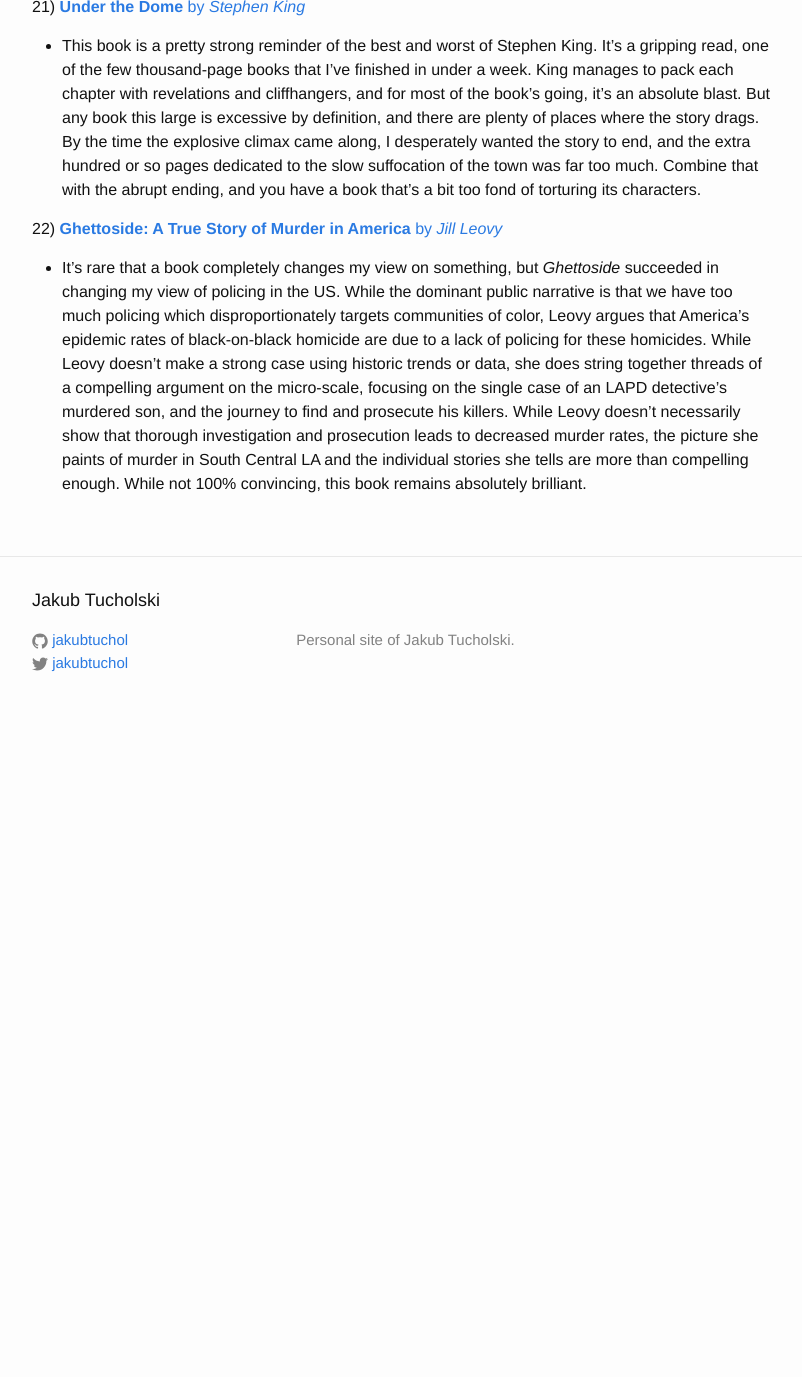
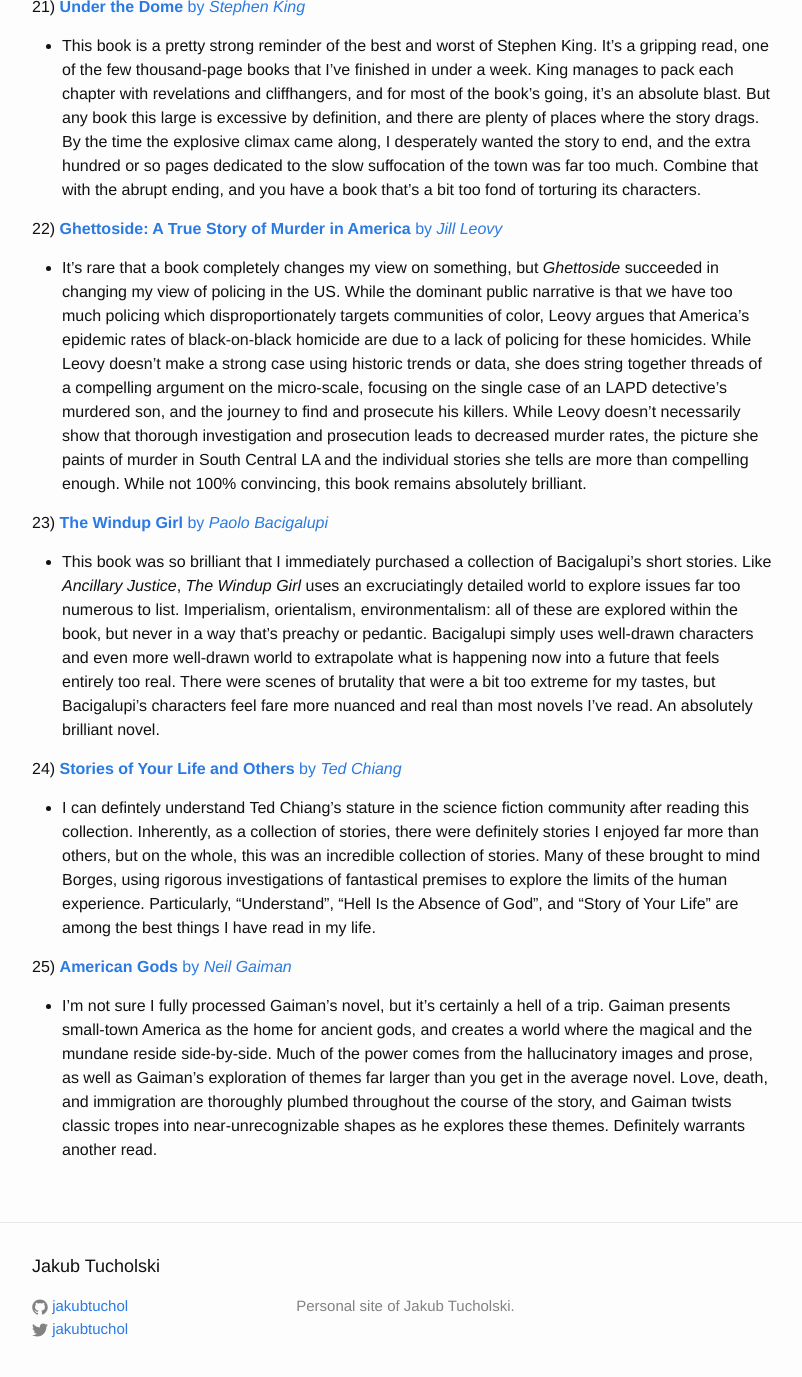
Before and after one commit to jakubtuchol/jakubtuchol.github.io, a Jekyll site: the page built from _posts/2017-01-02-yearly-reading-list.markdown, in a window 1280 px wide and 1400 px high, scrolled down 3739 px. Shown: the top 1377 px of the window, without its empty margins (238-1040 px from the left). Built offline with Jekyll 4.4.1, drawn with Linux system fonts in a browser that asks for light colours; before the commit the page ends 4473 px from its top, so only the background shows below that.

Commit message:
adding 3 books

```diff
--- a/_posts/2017-01-02-yearly-reading-list.markdown
+++ b/_posts/2017-01-02-yearly-reading-list.markdown
@@ -98,6 +98,19 @@ This year, I'm aiming to read 52 books (one per week for a year). I'll be keepin
 
 * It's rare that a book completely changes my view on something, but *Ghettoside* succeeded in changing my view of policing in the US. While the dominant public narrative is that we have too much policing which disproportionately targets communities of color, Leovy argues that America's epidemic rates of black-on-black homicide are due to a lack of policing for these homicides. While Leovy doesn't make a strong case using historic trends or data, she does string together threads of a compelling argument on the micro-scale, focusing on the single case of an LAPD detective's murdered son, and the journey to find and prosecute his killers. While Leovy doesn't necessarily show that thorough investigation and prosecution leads to decreased murder rates, the picture she paints of murder in South Central LA and the individual stories she tells are more than compelling enough. While not 100% convincing, this book remains absolutely brilliant.
 
+23) [**The Windup Girl** by *Paolo Bacigalupi*][windup_girl]
+
+* This book was so brilliant that I immediately purchased a collection of Bacigalupi's short stories. Like *Ancillary Justice*, *The Windup Girl* uses an excruciatingly detailed world to explore issues far too numerous to list. Imperialism, orientalism, environmentalism: all of these are explored within the book, but never in a way that's preachy or pedantic. Bacigalupi simply uses well-drawn characters and even more well-drawn world to extrapolate what is happening now into a future that feels entirely too real. There were scenes of brutality that were a bit too extreme for my tastes, but Bacigalupi's characters feel fare more nuanced and real than most novels I've read. An absolutely brilliant novel.
+
+24) [**Stories of Your Life and Others** by *Ted Chiang*][story_life]
+
+* I can defintely understand Ted Chiang's stature in the science fiction community after reading this collection. Inherently, as a collection of stories, there were definitely stories I enjoyed far more than others, but on the whole, this was an incredible collection of stories. Many of these brought to mind Borges, using rigorous investigations of fantastical premises to explore the limits of the human experience. Particularly, "Understand", "Hell Is the Absence of God", and "Story of Your Life" are among the best things I have read in my life.
+
+25) [**American Gods** by *Neil Gaiman*][american_gods]
+
+* I'm not sure I fully processed Gaiman's novel, but it's certainly a hell of a trip. Gaiman presents small-town America as the home for ancient gods, and creates a world where the magical and the mundane reside side-by-side. Much of the power comes from the hallucinatory images and prose, as well as Gaiman's exploration of themes far larger than you get in the average novel. Love, death, and immigration are thoroughly plumbed throughout the course of the story, and Gaiman twists classic tropes into near-unrecognizable shapes as he explores these themes. Definitely warrants another read.
+
+
 [black_flags]:         https://www.amazon.com/Black-Flags-Rise-Joby-Warrick/dp/0804168938
 [shock_doctrine]:      https://www.amazon.com/Shock-Doctrine-Rise-Disaster-Capitalism/dp/0312427999
 [stranger]:            https://www.amazon.com/Stranger-Albert-Camus/dp/0679720200
@@ -121,3 +134,6 @@ This year, I'm aiming to read 52 books (one per week for a year). I'll be keepin
 [evicted]:             https://www.amazon.com/Evicted-Poverty-Profit-American-City/dp/0553447432
 [under_dome]:          https://www.amazon.com/Under-Dome-Novel-Stephen-King/dp/1476735476
 [ghettoside]:          https://www.amazon.com/Ghettoside-True-Story-Murder-America/dp/0385529996
+[windup_girl]:         https://www.amazon.com/Windup-Girl-Paolo-Bacigalupi/dp/1597801585
+[story_life]:          https://www.amazon.com/Stories-Your-Life-Others-Chiang/dp/1101972122
+[american_gods]:       https://www.amazon.com/American-Gods-Tenth-Anniversary-Novel/dp/0062472100
```
